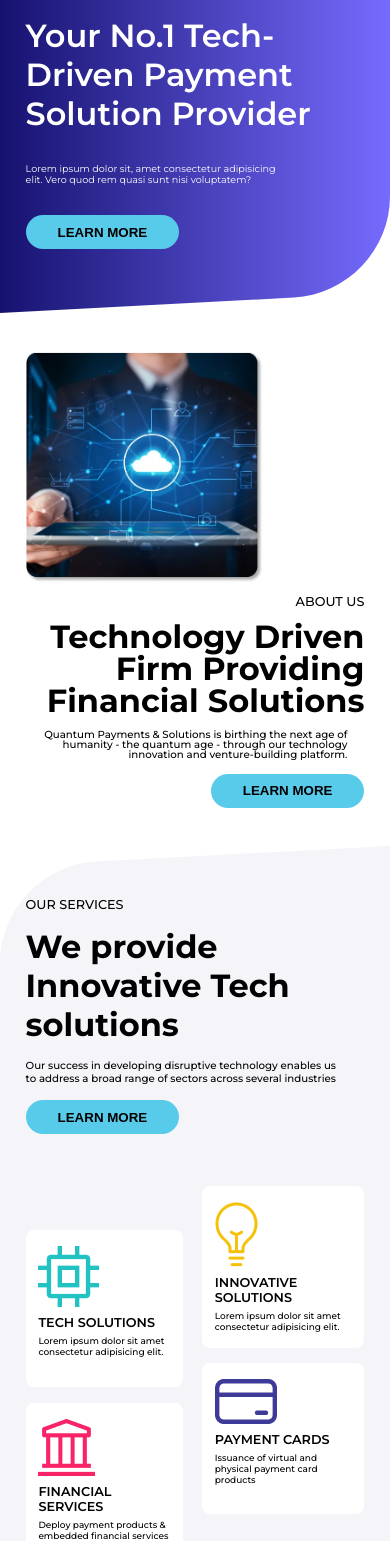
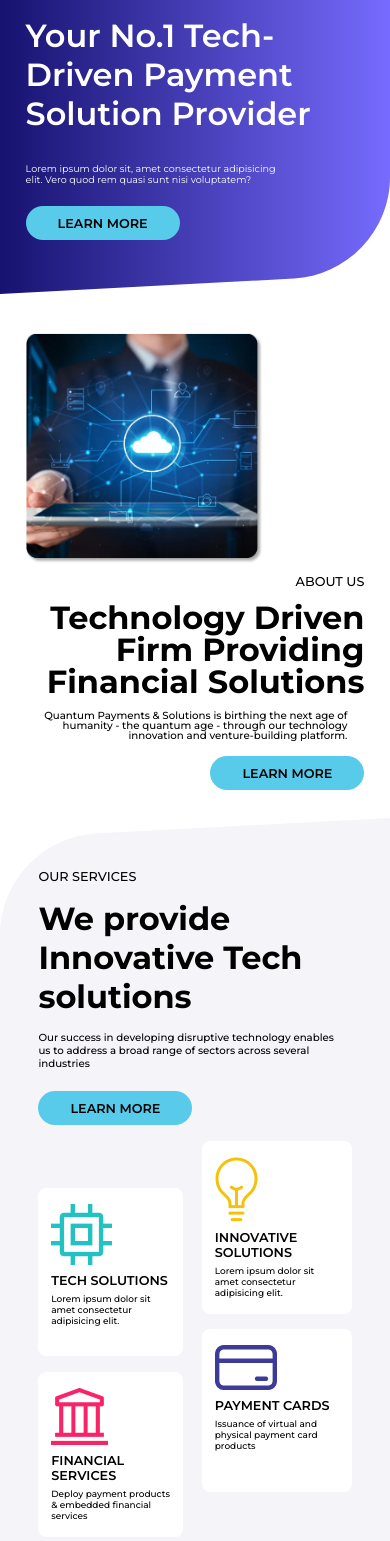
Before and after one commit to KhayT/quantum, a website: page Landing/index.html in a window 390 px wide. Shown: the part 67-1608 px from the top of the page. Drawn offline with Linux system fonts and the light colour scheme.

Commit message:
Edited Home page and some buttons

```diff
--- a/Landing/index.html
+++ b/Landing/index.html
@@ -39,7 +39,7 @@
           <nav class="header__nav">
             <ul class="header__nav--items">
               <li class="header__nav--item">
-                <a href="../More/index.html">Home</a>
+                <a href="../Landing/index.html">Home</a>
               </li>
               <li class="header__nav--item">
                 <a href="../Team/index.html">Our Team</a>
@@ -68,7 +68,7 @@
             </p>
             <br />
             <br />
-            <button class="btn">Learn more</button>
+            <a href="../More/index.html" class="btn learnMore">Learn more</a>
           </div>
           <div class="header__imgbox">
             <div class="header__circle">&nbsp;</div>
@@ -96,7 +96,8 @@
           venture-building platform.
         </p>
         <br />
-        <button class="btn">Learn More</button>
+        <br />
+        <a href="../More/index.html" class="btn learnMore">Learn More</a>
       </div>
     </section>
     <section class="services">
@@ -111,7 +112,8 @@
             address a broad range of sectors across several industries
           </p>
           <br />
-          <button class="btn">Learn More</button>
+          <br />
+          <a href="../More/index.html" class="btn learnMore">Learn More</a>
         </div>
         <div class="services__info">
           <div class="services__box services__1">
--- a/Landing/sass/main.scss
+++ b/Landing/sass/main.scss
@@ -59,7 +59,7 @@ $greenish-blue: #58caea;
     position: relative;
   }
 
-  @media screen and (max-width: 500px) {
+  @media screen and (max-width: 550px) {
     &__contents {
       gap: 0;
     }
@@ -85,7 +85,7 @@ $greenish-blue: #58caea;
     line-height: 1;
   }
 
-  @media screen and (max-width: 500px) {
+  @media screen and (max-width: 550px) {
     & {
       flex-direction: column;
       padding: 3rem 2rem;
@@ -190,11 +190,12 @@ $greenish-blue: #58caea;
     grid-area: box4;
   }
 
-  @media screen and (max-width: 500px) {
+  @media screen and (max-width: 550px) {
     &__contents {
       flex-direction: column;
-      padding: 3rem 2rem;
+      padding: 3rem;
       padding-top: 4rem;
+      gap: 2rem;
     }
   }
 }
@@ -230,11 +231,6 @@ $greenish-blue: #58caea;
     color: #fff;
     text-align: center;
   }
-
-  // &__active {
-  //   border-radius: 50%;
-  //   border: 2px solid blue;
-  // }
 
   &__box {
     display: grid;
@@ -411,9 +407,6 @@ $greenish-blue: #58caea;
   }
 
   @media screen and (max-width: 500px) {
-    & {
-      padding: 3rem 2rem;
-    }
     &__box {
       display: flex;
       flex-direction: column;
@@ -442,4 +435,15 @@ $greenish-blue: #58caea;
       width: 100%;
     }
   }
+
+  @media screen and (max-width: 600px) {
+    & {
+      padding: 3rem 2rem;
+    }
+  }
 }
+
+.learnMore {
+  color: black;
+  // display: block;
+}
--- a/More/sass/main.scss
+++ b/More/sass/main.scss
@@ -205,4 +205,8 @@ $greenish-blue: #58caea;
     border-top-left-radius: 0;
     transform: skewY(0deg);
   }
+
+  &__form {
+    background-color: $light-grey;
+  }
 }
--- a/package.json
+++ b/package.json
@@ -4,11 +4,12 @@
   "description": "Quantum Website",
   "default": "Landing/index.html",
   "scripts": {
+    "watch:main": "node-sass sharedSass/main.scss style.css -w",
     "watch:landing": "node-sass Landing/sass/main.scss Landing/style.css -w",
     "watch:more": "node-sass More/sass/main.scss More/style.css -w",
     "watch:team": "node-sass Team/sass/main.scss Team/style.css -w",
     "watch:training": "node-sass Training/sass/main.scss Training/style.css -w",
-    "compile:css": "npm-run-all --parallel watch:landing watch:more watch:team watch:training"
+    "compile:css": "npm-run-all --parallel watch:main watch:landing watch:more watch:team watch:training"
   },
   "author": "Khadijah Abdulazeez",
   "license": "ISC",
--- a/sharedSass/_typography.scss
+++ b/sharedSass/_typography.scss
@@ -45,6 +45,7 @@ body {
   font-weight: 600;
   background-color: $greenish-blue;
   border-radius: 40px;
+  color: black;
 }
 
 a {
```
Also changed, not shown: More/index.html (+1 -1 lines), Team/index.html (+1 -1 lines), Training/index.html (+1 -1 lines), Landing/style.css, More/style.css, style.css (added).
